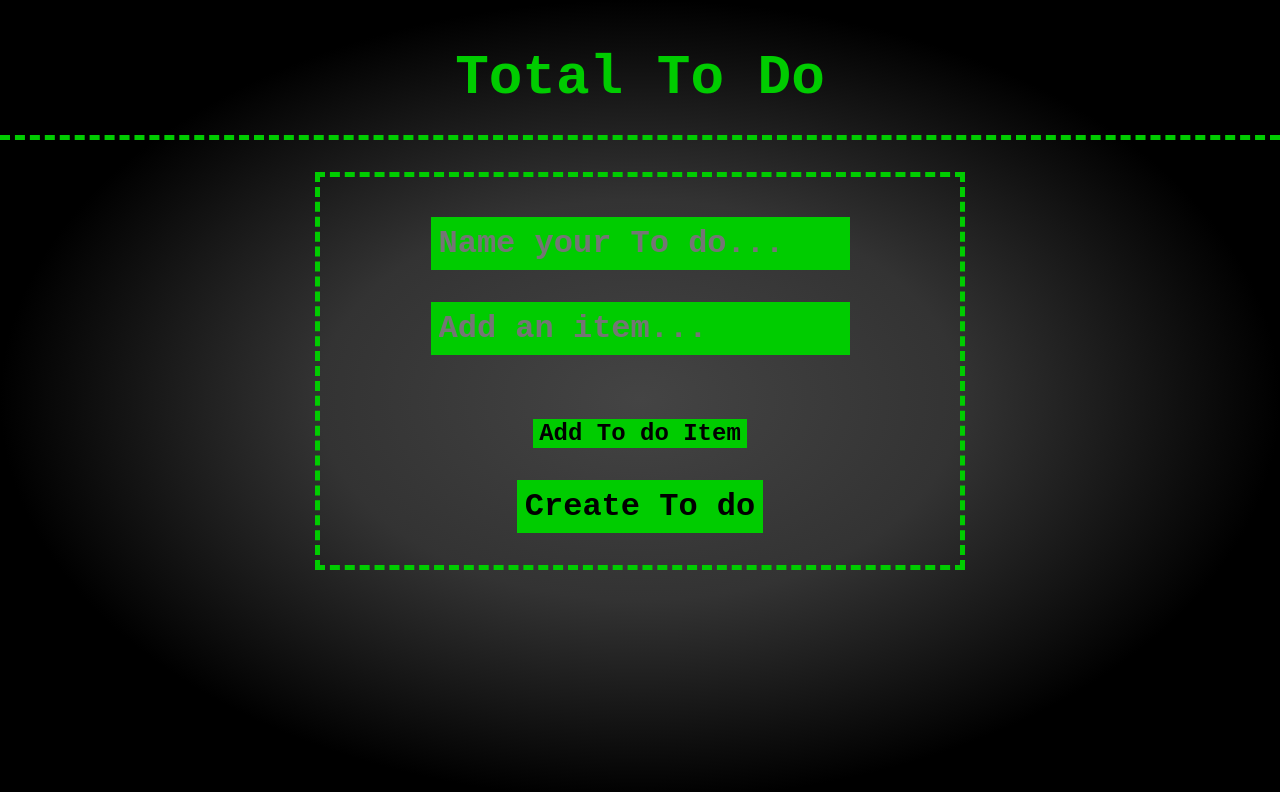
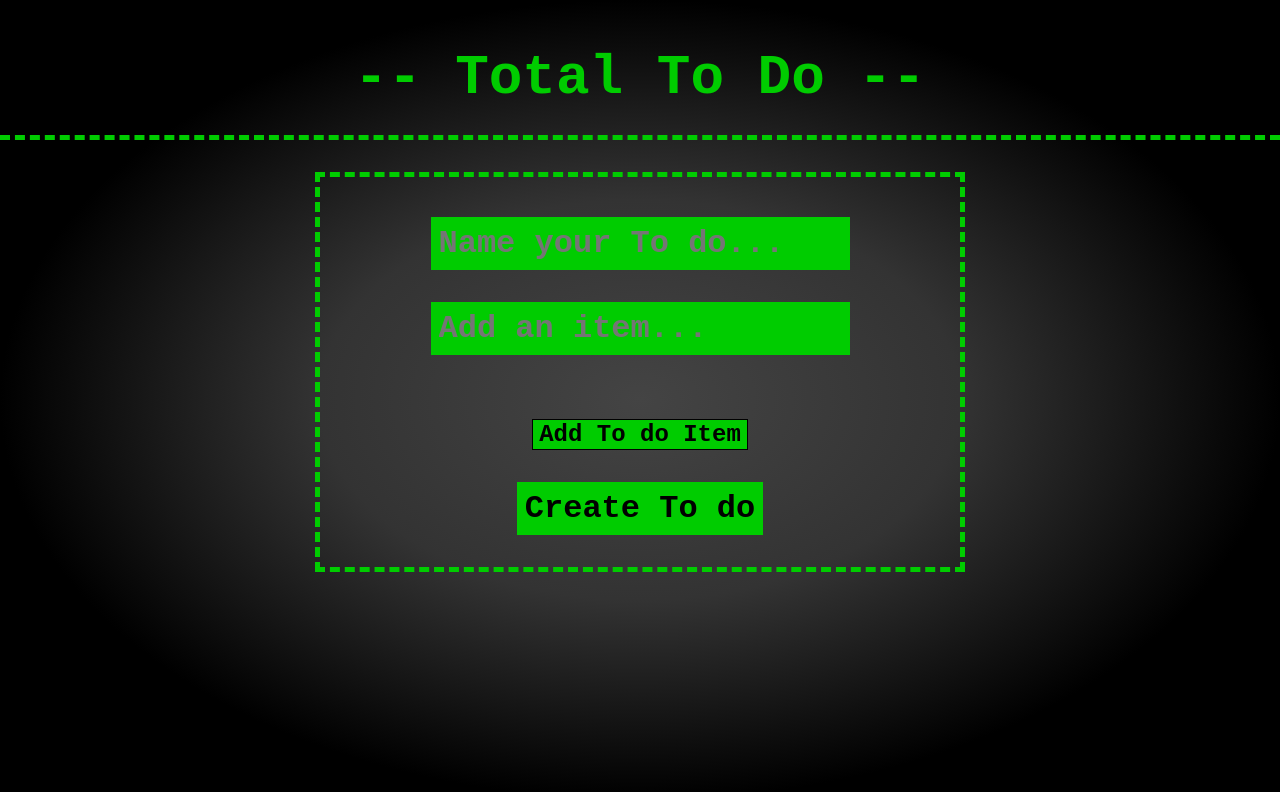
Before and after one commit to tommygee63/totaltodo, a React (Create React App) app: page /createTodo in a window 1280 px wide. Shown: the top 792 px of the page. Built offline with nearby package versions, Linux system fonts and the light colour scheme.

Commit message:
alter header

```diff
--- a/src/features/CreateTodoForm/CreateTodoForm.js
+++ b/src/features/CreateTodoForm/CreateTodoForm.js
@@ -44,6 +44,7 @@ export function CreateTodoForm() {
         setItem('');
     };
 
+
     return <TodoForm
         handleSubmit={handleSubmit}
         handleNameChange={handleNameChange}
--- a/src/features/Header/Header.js
+++ b/src/features/Header/Header.js
@@ -2,5 +2,5 @@ import React from 'react'
 import { Link } from 'react-router-dom';
 
 export function Header() {
-    return <Link to='/' className='link' ><h1>Total To Do</h1></Link>
+    return <Link to='/' className='link' ><h1>-- Total To Do --</h1></Link>
 };
--- a/src/index.css
+++ b/src/index.css
@@ -129,13 +129,16 @@ input {
   padding: 0.5rem;
   outline: none;
 }
+input:focus {
+  background-color: #0C0;
+}
 
 form button {
   background-color: #0C0;
   font-family: monospace;
   font-size: 1.5rem;
   font-weight: bold;
-  border: none;
+  border: 1px solid black;
   margin: 2rem;
 }
 form button:hover {
```
Also changed, not shown: src/components/TodoForm.js (line endings or trailing spaces).
